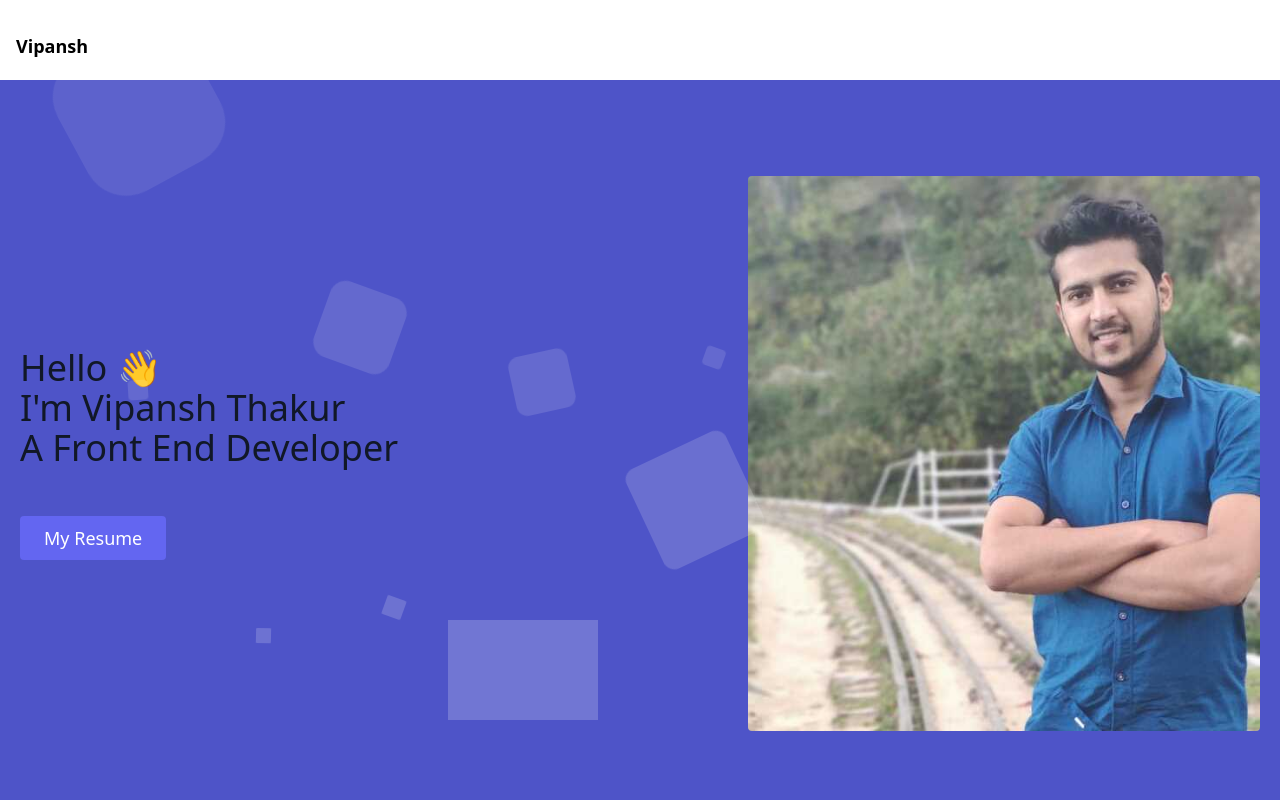
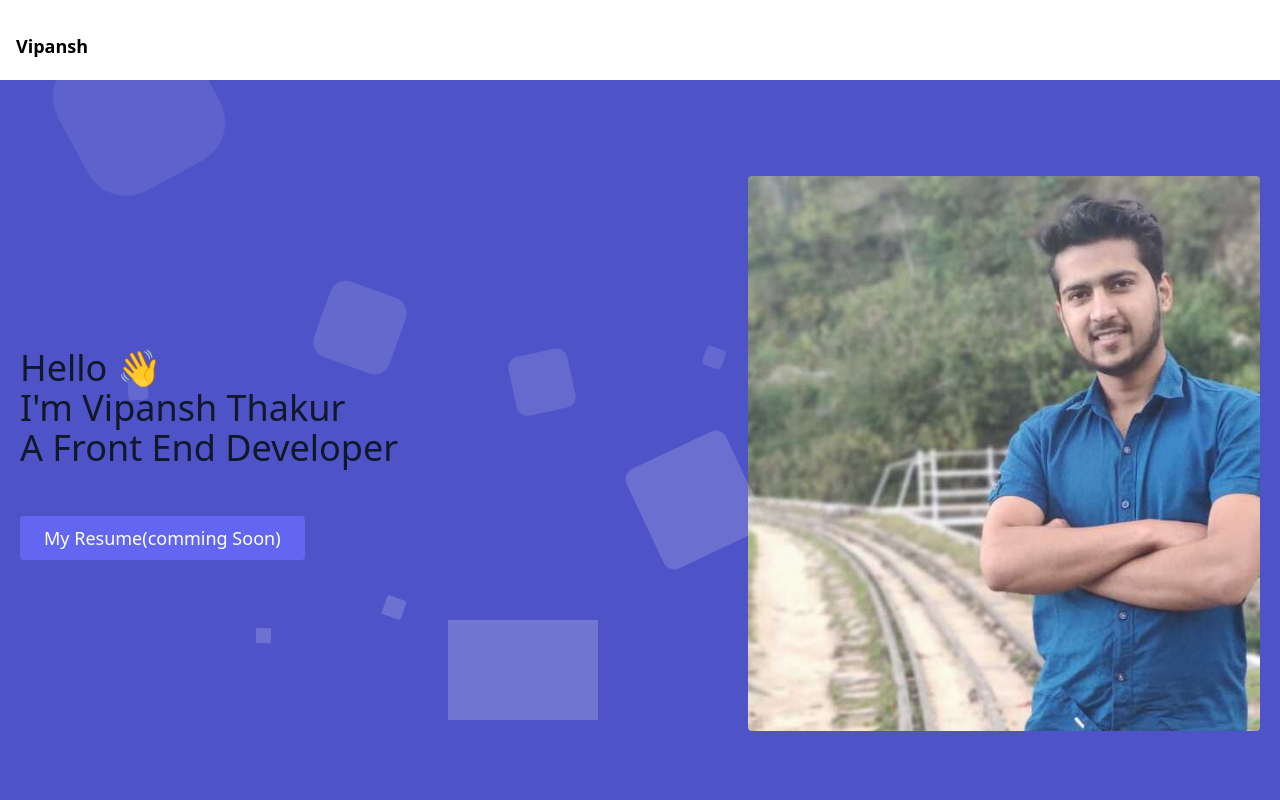
Before and after one commit to vipansh/portfolio2021, a Next.js app: page / in a window 1280 px wide. Shown: the top 800 px of the page. Built offline with nearby package versions, Linux system fonts and the light colour scheme.

Commit message:
comming soon part added

```diff
--- a/components/HeroSection.js
+++ b/components/HeroSection.js
@@ -11,7 +11,7 @@ export const HeroSection = () => {
             </h1>
                     <p className="mb-8 leading-relaxed"></p>
                     <div className="flex justify-center">
-                        <button className="inline-flex text-white bg-indigo-500 border-0 py-2 px-6 focus:outline-none hover:bg-indigo-600 rounded text-lg">My Resume</button>
+                        <button className="inline-flex text-white bg-indigo-500 border-0 py-2 px-6 focus:outline-none hover:bg-indigo-600 rounded text-lg">My Resume(comming Soon)</button>
 
                     </div>
                 </div>
```
